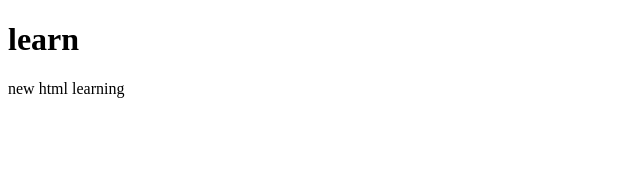
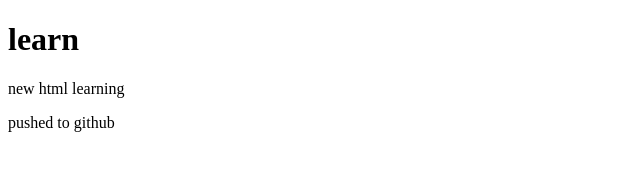
Before and after one commit to raginimegala/HTML_CSS_repo, a plain HTML site: page Index.html in a window 1280 px wide. Shown: the whole page, without its empty margins (0-640 px from the left). Drawn offline with Linux system fonts and the light colour scheme.

Commit message:
Update Index.html

```diff
--- a/Index.html
+++ b/Index.html
@@ -8,5 +8,6 @@
 <body>
     <h1>learn</h1>
     <p>new html learning</p>
+    <p>pushed to github</p>
 </body>
 </html>
```
